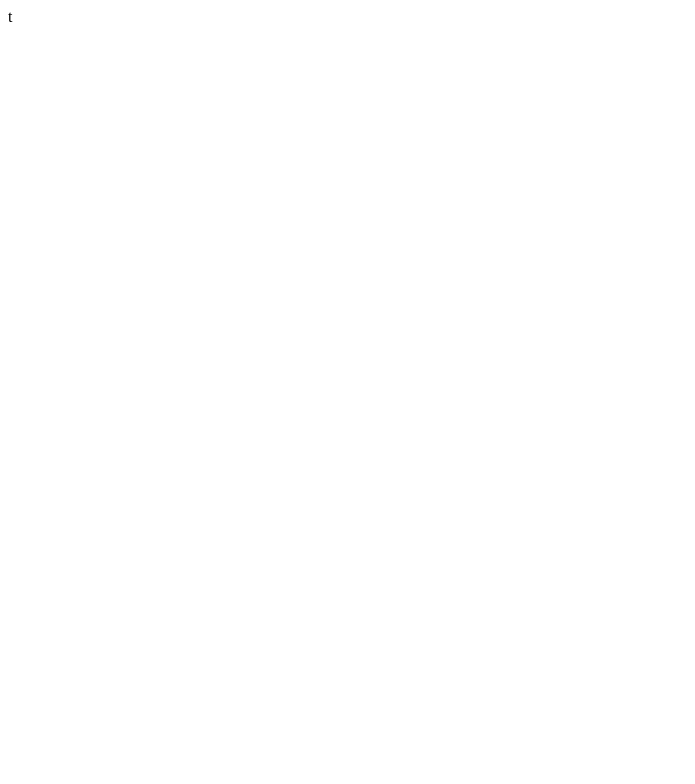
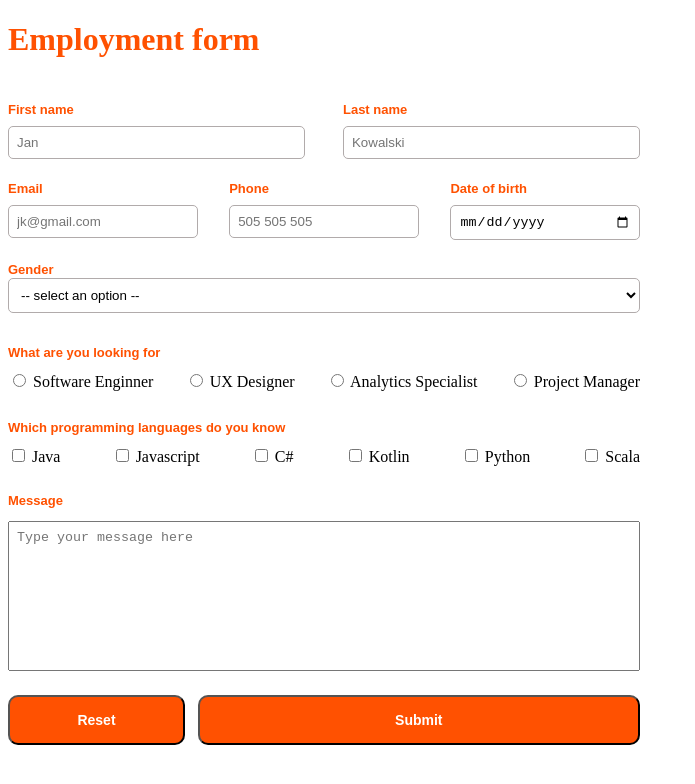
Before and after one commit to KucharskiKamil/AllegroFrontend2_2, a plain HTML site: page index.html in a window 1280 px wide. Shown: the whole page, without its empty margins (0-695 px from the left). Drawn offline with Linux system fonts and the light colour scheme.

Commit message:
Ostatni commit na zajeciach
Zrobione podstawy

```diff
--- a/index.html
+++ b/index.html
@@ -7,6 +7,95 @@
     <link rel="stylesheet" href="style.css">
 </head>
 <body>
-    t
+    <form>
+        <h1>Employment form</h1>
+        <section id="fields">
+            <section id="firstNameInput">
+                <span class="Info">First name</span><br>
+                <input type="text" placeholder="Jan" required>
+            </section>
+            <section id="lastNameInput">
+                <span class="Info">Last name</span><br>
+                <input type="text" placeholder="Kowalski" required>
+            </section>
+            <section id="emailInput">
+                <span class="Info">Email</span><br>
+                <input  placeholder="jk@gmail.com" required pattern="^[A-Z0-9._%+-]+@[A-Z0-9.-]+\.[A-Z]{2,4}$" type="email">
+            </section>
+            <section id="phoneInput">
+                <span class="Info">Phone</span><br>
+                <input type="text" placeholder="505 505 505" required pattern="[0-9]{3}\s+[0-9]{3}\s+[0-9]{3}">
+            </section>
+            <section id="dateInput">
+                <span class="Info">Date of birth</span><br>
+                <input type="date" required min="2023-10-26">
+            </section>
+            <section id="genderInput">
+                <span class="Info">Gender</span><br>
+                <select required>
+                    <option hidden disabled selected value> -- select an option -- </option>
+                    <option>Mężczyzna</option>
+                    <option>Kobieta</option>
+                </select>
+            </section>
+        </section>
+        <span class="Info">What are you looking for</span>
+        <section id="firstRadio">
+            <section>
+                <input type="radio" name="first">
+                <label>Software Enginner</label>
+            </section>
+            <section>
+                <input type="radio" name="first">
+                <label>UX Designer</label>
+            </section>
+            <section>
+                <input type="radio" name="first" >
+                <label>Analytics Specialist</label>
+            </section>
+            <section>
+                <input type="radio" name="first" >
+                <label>Project Manager </label>
+            </section>
+
+
+        </section>
+        <span  class="Info">Which programming languages do you know</span>
+        <section id="secondRadio">
+            <section>
+                <input type="checkbox" name="second">
+                <label>Java</label>
+            </section>
+            <section>
+                <input type="checkbox" name="second">
+            <label>Javascript</label>
+            </section>
+            <section>
+                <input type="checkbox" name="second">
+            <label>C#</label>
+            </section>
+            <section>
+                <input type="checkbox" name="second">
+            <label>Kotlin</label>
+            </section>
+            <section>
+                <input type="checkbox" name="second">
+            <label>Python</label>
+            </section>
+            <section>
+                <input type="checkbox" name="second">
+            <label>Scala</label>
+            </section>
+        </section>
+        <section id="messageSection">
+            <p class="Info">Message</p>
+             <textarea type="text" placeholder="Type your message here"></textarea>
+        </section>
+        <section id="buttonsHolder">
+            <button id="b1">Reset</button>
+            <button id="b2">Submit</button>
+        </section>
+
+    </form>
 </body>
 </html>
--- a/style.css
+++ b/style.css
@@ -0,0 +1,105 @@
+*
+{
+    box-sizing: border-box;
+}
+form
+{
+    width:50%;
+}
+h1
+{
+    color:rgb(255, 81, 1);
+}
+#fields
+{
+    display:flex;
+    flex-wrap: wrap;
+    justify-content: space-between;
+    width:100%;
+}
+#firstNameInput, #lastNameInput
+{
+    width:47%;
+    padding-top:20px;
+}
+#emailInput, #phoneInput, #dateInput
+{
+    padding-top:20px;
+    width:30%;
+    padding:20px 0px 0px 0px;
+}
+#genderInput
+{
+    margin-top:20px;
+    width:100%;
+    margin-bottom:30px;
+}
+#genderInput select
+{
+    background-color: white;
+    border:1px solid rgb(177, 171, 171);
+    border-radius: 5px;
+    width:100%;
+    padding:8px;
+}
+.Info
+{
+    color:rgb(255, 81, 1);
+    font-weight: 600;
+    width:100%;
+    font-size:13px;
+    font-family: Arial, Helvetica, sans-serif;
+}
+#firstNameInput input, #lastNameInput input, #emailInput input, #phoneInput input , #dateInput input
+{
+    width:100%;
+    padding:8px;
+    border:1px solid rgb(177, 171, 171);
+    border-radius: 5px;
+    margin-top:8px;
+}
+#firstNameInput input:focus, #lastNameInput input:focus, #emailInput input:focus, #phoneInput input:focus , #dateInput input:focus
+{
+    border:1px solid rgb(255, 81, 1);
+
+    outline:none;
+}
+#firstRadio,#secondRadio
+{
+    margin-top:10px;
+    margin-bottom:27px;
+    display:flex;
+    align-items: center;
+    justify-content: space-between;
+}
+#messageSection textarea
+{
+    width:100%;
+    padding:8px;
+    height:150px;
+    resize:none;
+}
+#buttonsHolder
+{
+    display:flex;
+    justify-content: space-between;
+    align-items: center;
+    padding-top:20px;
+}
+#b1, #b2
+{
+    background-color: rgb(255, 81, 1);
+    height:50px;
+    border-radius:10px;
+    color:white;
+    font-size:14px;
+    font-weight: 600;
+}
+#b1
+{
+    width:28%;
+}
+#b2
+{
+    width:70%;
+}
```
